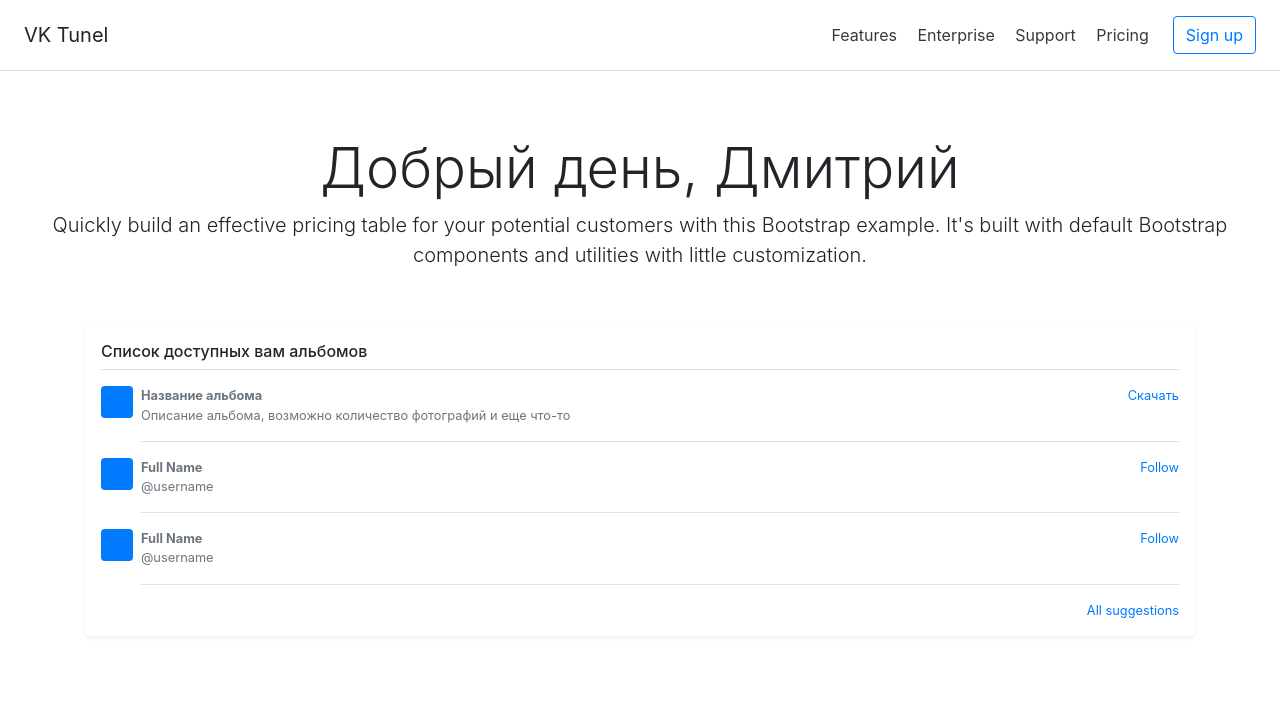
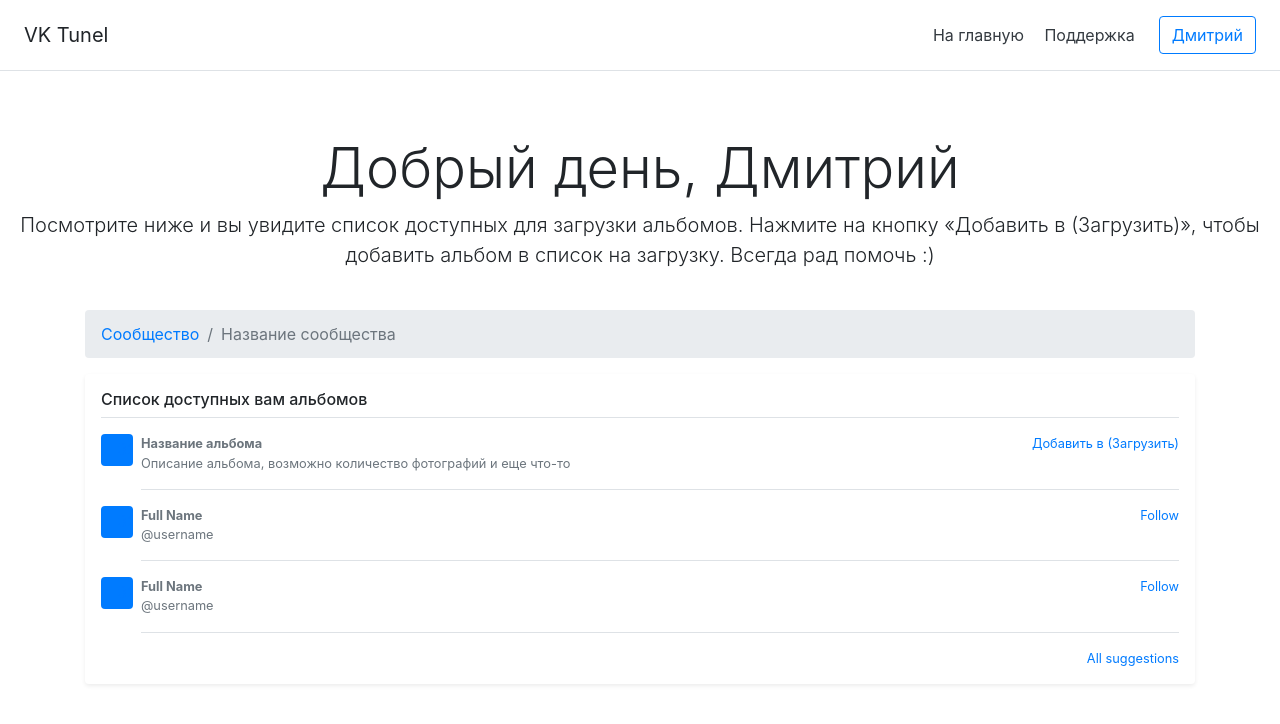
Before and after one commit to kuziukov/vktunel, a Flask app: template src/web/templates/album_page.html in a window 1280 px wide. Shown: the top 724 px of the page. Run offline with Flask 2, Linux system fonts and the light colour scheme; the template is opened without the code that fills it, so the values that code supplies are empty; some libraries are stand-ins or nearby versions.

Commit message:
fixes routes

```diff
--- a/src/web/routes.py
+++ b/src/web/routes.py
@@ -10,3 +10,6 @@ web_bp.add_url_rule('/', 'index', index, methods=['GET'])
 web_bp.add_url_rule('/login', 'login', login, methods=['GET', 'POST'])
 web_bp.add_url_rule('/callback', 'callback', callback, methods=['GET', 'POST'])
 web_bp.add_url_rule('/photos', 'photos', album_page, methods=['GET'])
+
+web_bp.add_url_rule('/community', 'community', None, methods=['GET'])
+web_bp.add_url_rule('/community/<community_id>/albums', 'albums', None, methods=['GET'])
--- a/src/web/templates/album_page.html
+++ b/src/web/templates/album_page.html
@@ -23,20 +23,25 @@
     <div class="d-flex flex-column flex-md-row align-items-center p-3 px-md-4 mb-3 bg-white border-bottom box-shadow">
       <h5 class="my-0 mr-md-auto font-weight-normal">VK Tunel</h5>
       <nav class="my-2 my-md-0 mr-md-3">
-        <a class="p-2 text-dark" href="#">Features</a>
-        <a class="p-2 text-dark" href="#">Enterprise</a>
-        <a class="p-2 text-dark" href="#">Support</a>
-        <a class="p-2 text-dark" href="#">Pricing</a>
+        <a class="p-2 text-dark" href="{{ url_for('web.index') }}">На главную</a>
+        <a class="p-2 text-dark" href="#">Поддержка</a>
       </nav>
-      <a class="btn btn-outline-primary" href="{{ url_for('web.login') }}">Sign up</a>
+      <a class="btn btn-outline-primary" href="{{ url_for('web.login') }}">Дмитрий</a>
     </div>
 
     <div class="pricing-header px-3 py-3 pt-md-5 pb-md-4 mx-auto text-center">
       <h1 class="display-4">Добрый день, Дмитрий</h1>
-      <p class="lead">Quickly build an effective pricing table for your potential customers with this Bootstrap example. It's built with default Bootstrap components and utilities with little customization.</p>
+      <p class="lead">Посмотрите ниже и вы увидите список доступных для загрузки альбомов. Нажмите на кнопку «Добавить в (Загрузить)», чтобы добавить альбом в список на загрузку. Всегда рад помочь :)</p>
     </div>
 
     <main role="main" class="container">
+
+      <nav aria-label="breadcrumb">
+        <ol class="breadcrumb">
+          <li class="breadcrumb-item"><a href="#">Сообщество</a></li>
+          <li class="breadcrumb-item active" aria-current="page">Название сообщества</li>
+        </ol>
+      </nav>
 
       <div class="my-3 p-3 bg-white rounded shadow-sm">
         <h6 class="border-bottom border-gray pb-2 mb-0">Список доступных вам альбомов</h6>
@@ -45,7 +50,7 @@
           <div class="media-body pb-3 mb-0 small lh-125 border-bottom border-gray">
             <div class="d-flex justify-content-between align-items-center w-100">
               <strong class="text-gray-dark">Название альбома</strong>
-              <a href="#">Скачать</a>
+              <a href="#">Добавить в (Загрузить)</a>
             </div>
             <span class="d-block">Описание альбома, возможно количество фотографий и еще что-то</span>
           </div>
```
